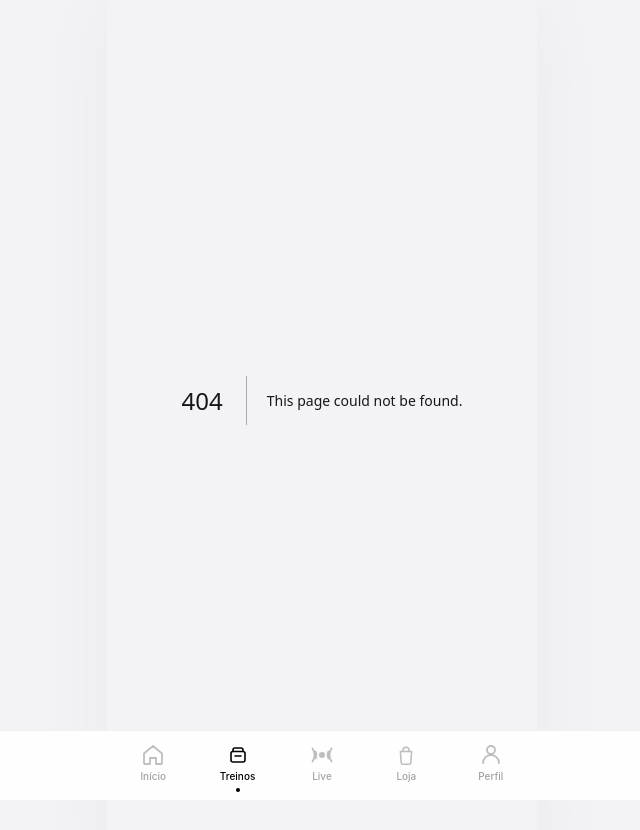
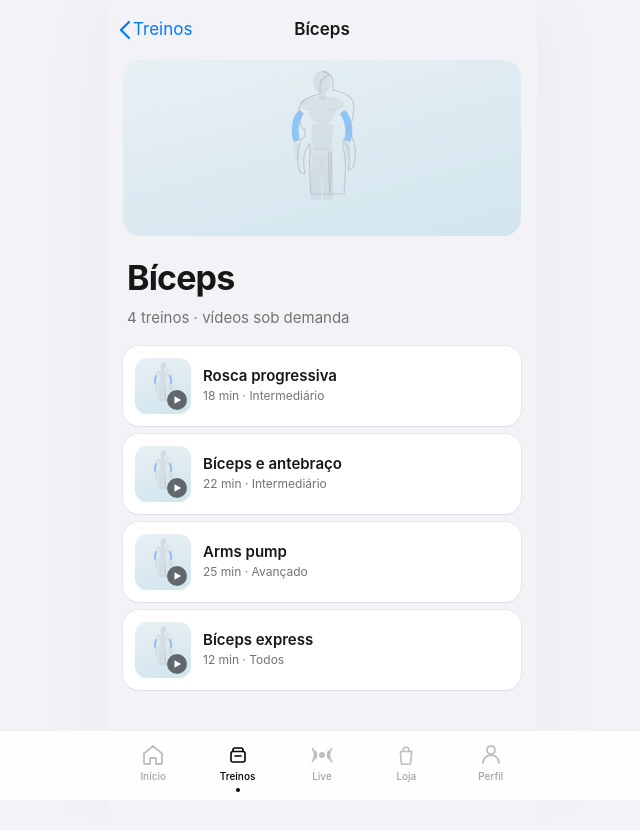
Before and after one commit to rbmny/treino-live, a Next.js app: page /treinos/corpo/biceps in a window 1280 px wide. Before the commit this address had no page. Shown: the top 830 px of the page, without its empty margins (318-958 px from the left). Built offline with nearby package versions, Linux system fonts and the light colour scheme.

Commit message:
chore: add src/app/treinos/corpo/[part]/page.tsx (current merge)

```diff
--- /dev/null
+++ b/src/app/treinos/corpo/[part]/page.tsx
@@ -0,0 +1,56 @@
+"use client";
+
+import { useParams } from "next/navigation";
+import { BackNav } from "@/components/BackNav";
+import { BodySilhouette } from "@/components/BodySilhouette";
+import { WorkoutRow } from "@/components/SessionCard";
+import { BODY_META, BODY_WORKOUTS } from "@/lib/content";
+import type { BodyPartId } from "@/types";
+import { useToast } from "@/components/Toast";
+
+const VALID: BodyPartId[] = [
+  "peito",
+  "costas",
+  "biceps",
+  "triceps",
+  "ombros",
+  "gluteo",
+  "pernas",
+  "full",
+  "core",
+];
+
+export default function CorpoPage() {
+  const params = useParams();
+  const raw = String(params.part || "full");
+  const part = (VALID.includes(raw as BodyPartId) ? raw : "full") as BodyPartId;
+  const meta = BODY_META[part];
+  const list = BODY_WORKOUTS[part];
+  const { toast } = useToast();
+
+  return (
+    <main className="pb-6 pt-2">
+      <BackNav href="/treinos" label="Treinos" title={meta.label} />
+      <div className={`tone-${meta.tone} mx-4 mt-2 flex h-44 items-center justify-center rounded-[18px]`}>
+        <BodySilhouette part={part} className="h-40 w-24" />
+      </div>
+      <header className="px-5 pt-4">
+        <h1 className="text-[34px] font-bold tracking-tight">{meta.label}</h1>
+        <p className="mt-1 text-[15px] text-neutral-500">
+          {list.length} treinos · vídeos sob demanda
+        </p>
+      </header>
+      <div className="mt-4 px-4">
+        {list.map((w) => (
+          <WorkoutRow
+            key={w.t}
+            part={part}
+            title={w.t}
+            caption={w.m}
+            onClick={() => toast(`Reproduzindo: ${w.t}`)}
+          />
+        ))}
+      </div>
+    </main>
+  );
+}
```
